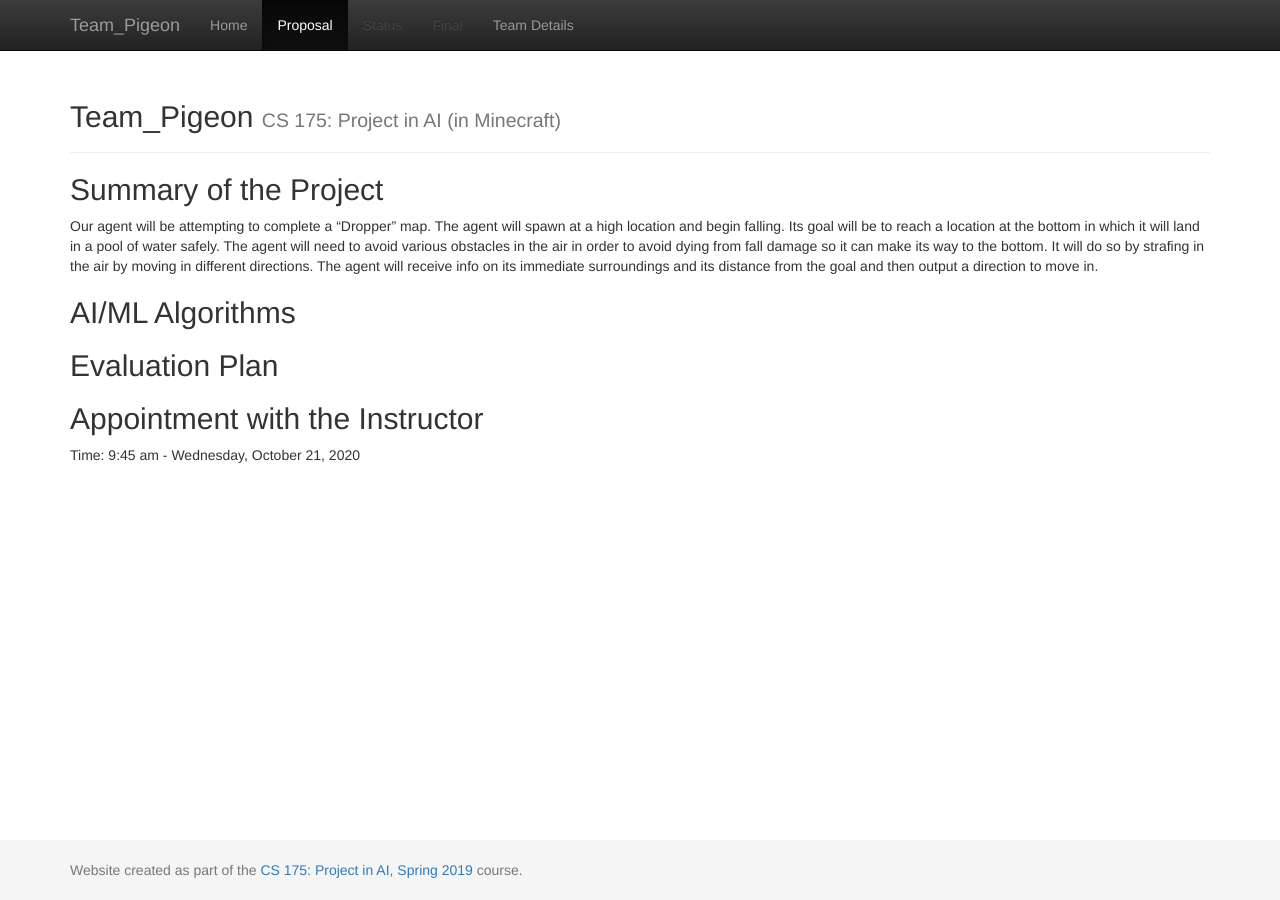
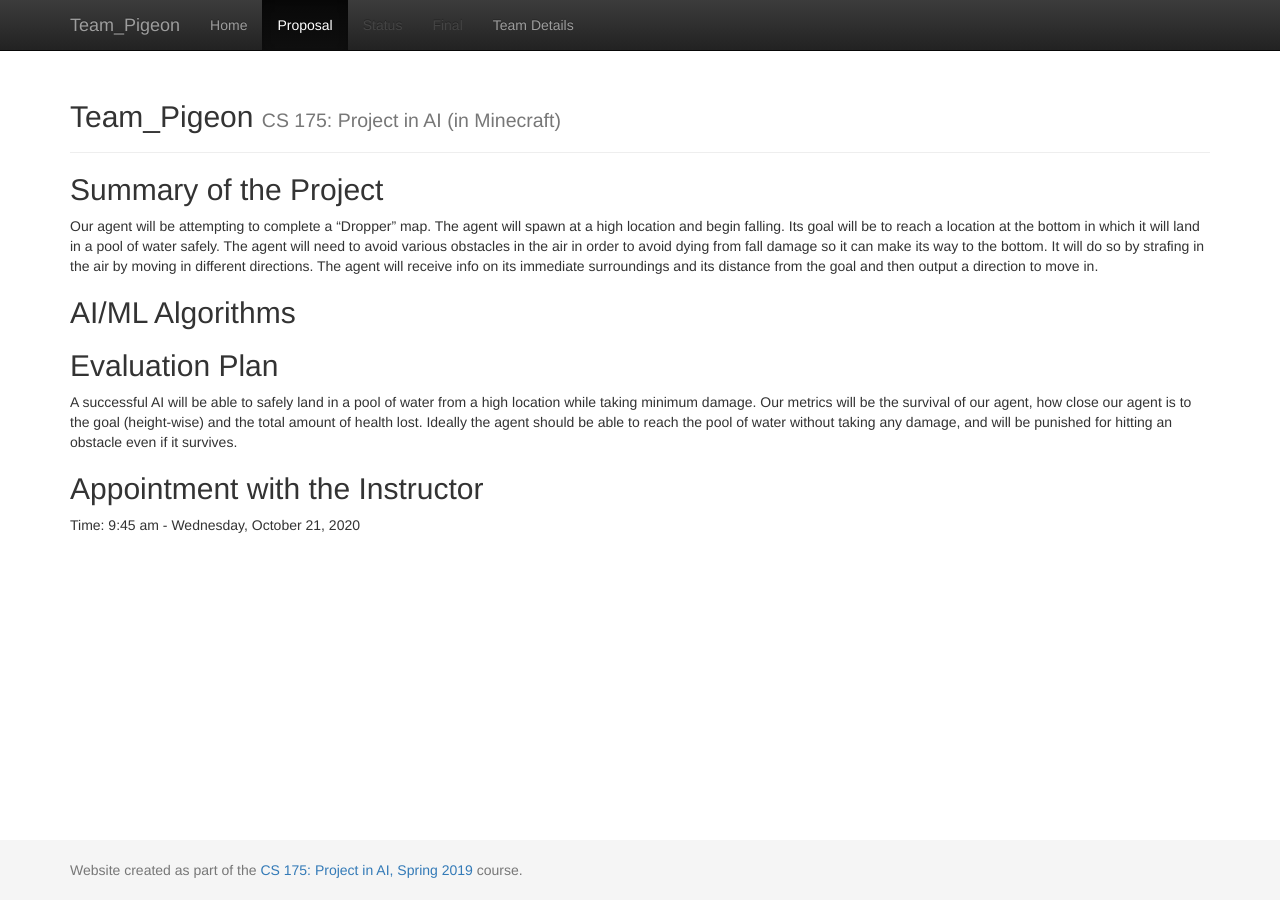
Before and after one commit to shanshs/Team-Pigeon, a Jekyll site: the page built from docs/proposal.md, in a window 1280 px wide. Built offline with Jekyll 4.4.1, drawn with Linux system fonts in a browser that asks for light colours.

Commit message:
Update proposal.md

```diff
--- a/docs/proposal.md
+++ b/docs/proposal.md
@@ -10,7 +10,7 @@ Our agent will be attempting to complete a “Dropper” map. The agent will spa
 
 
 ## Evaluation Plan
-
+A successful AI will be able to safely land in a pool of water from a high location while taking minimum damage. Our metrics will be the survival of our agent, how close our agent is to the goal (height-wise) and the total amount of health lost. Ideally the agent should be able to reach the pool of water without taking any damage, and will be punished for hitting an obstacle even if it survives.
 
 ## Appointment with the Instructor
 Time: 9:45 am - Wednesday, October 21, 2020
```
